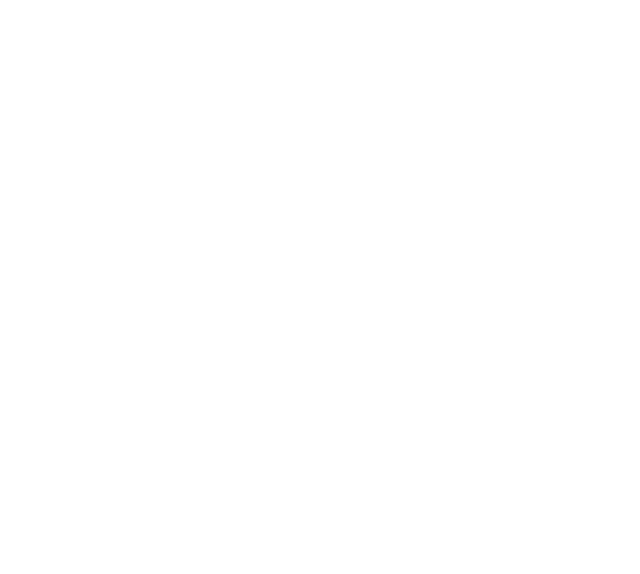
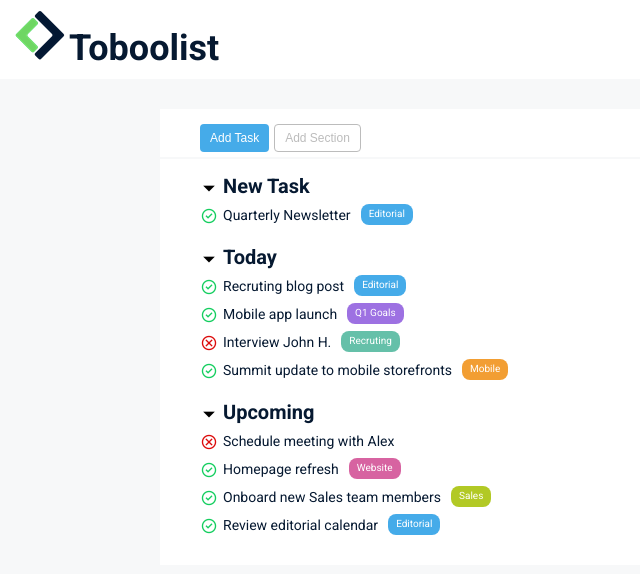
Before and after one commit to pietrobrighella/html-css-toboolist, a plain HTML site: page index.html in a window 1280 px wide. Shown: the whole page, without its empty margins (0-640 px from the left). Drawn offline with nearby package versions, Linux system fonts and the light colour scheme.

Commit message:
completo

```diff
--- a/css/style.css
+++ b/css/style.css
@@ -1,5 +1,139 @@
+/* global reset */
 * {
     margin: 0;
     padding: 0;
     box-sizing: border-box;
 }
+
+/* global setup */
+html {
+    font-family: 'Open Sans', sans-serif;
+    font-family: 'Oswald', sans-serif;
+    font-family: 'Roboto', sans-serif;
+}
+
+body {
+    background-color: rgb(247, 248, 249);
+}
+
+h1.text-logo {
+    display: inline-block;
+    color: rgb(6, 25, 49);
+    font-size: 36px;
+}
+
+h2 {
+    font-size: 20px;
+    color: rgb(6, 25, 49);
+}
+
+p {
+    color: rgb(6, 25, 49);
+    font-size: 14px;
+}
+
+button {
+    background-color: rgb(69, 171, 233);
+    border-radius: 4px;
+    border: 0;
+    padding: 6px 10px;
+    font-size: 12px;
+    color: white;
+    margin-right: 5px;
+}
+
+.button-empty {
+    background-color: transparent;
+    border: 1px solid rgb(188, 188, 188);
+    color: rgb(188, 188, 188);
+}
+
+/* header - container setting */
+header {
+    background-color: white;
+    padding: 10px 15px;
+}
+
+.container {
+    background-color: white;
+    width: 75%;
+    margin: 30px auto;
+    padding-bottom: 25px;
+}
+
+/* header section */
+#control {
+    border-bottom: 2px solid rgb(247, 248, 249);
+    padding-bottom: 5px;
+}
+
+/* all section setting */
+.section-1 {
+    padding: 15px 40px 0 40px;
+    height:100%;
+    display: flex;
+    justify-content: left;
+}
+
+.section-2 {
+    padding: 5px 40px;
+    height:100%;
+    display: flex;
+    justify-content: left;
+}
+
+.title-section {
+    display: inline-block;
+}
+
+/* icon setting */
+.arrow {
+    font-size: 28px !important;
+    margin-left: -5px;
+}
+
+.check {
+    color: rgb(20, 206, 95);
+    font-size: 18px !important;
+    margin-right: 5px;
+}
+
+.cancel {
+    color: rgb(220, 11, 11);
+    font-size: 18px !important;
+    margin-right: 5px;
+}
+
+/* all tag setting */
+.tag {
+    padding: 4px 8px;
+    border-radius: 8px;
+    font-size: 10px;
+    color: white;
+    margin-left: 10px;
+    margin-top: -3px;
+}
+
+.blue {
+    background-color: rgb(69, 171, 233);
+}
+
+.violet {
+    background-color: rgb(157, 113, 226);
+}
+
+.green {
+    background-color: rgb(101, 192, 169);
+}
+
+.orange {
+    background-color: rgb(242, 158, 51);
+}
+
+.fuxsia {
+    background-color: rgb(215, 99, 161);
+}
+
+.lime {
+    background-color: rgb(178, 201, 37);
+}
--- a/index.html
+++ b/index.html
@@ -4,9 +4,91 @@
     <meta charset="UTF-8">
     <meta http-equiv="X-UA-Compatible" content="IE=edge">
     <meta name="viewport" content="width=device-width, initial-scale=1.0">
+    <link rel="shortcut icon" href="img/logo copia.png" type="image/x-icon">
+    <link rel="stylesheet" href="css/style.css">
+    <link rel="preconnect" href="https://fonts.googleapis.com">
+    <link rel="preconnect" href="https://fonts.gstatic.com" crossorigin>
+    <link href="https://fonts.googleapis.com/css2?family=Open+Sans:wght@400;700&family=Oswald:wght@200;400;600&family=Roboto:wght@300;400;700&display=swap" rel="stylesheet">
+    <link rel="stylesheet" href="https://fonts.googleapis.com/css2?family=Material+Symbols+Outlined:opsz,wght,FILL,GRAD@48,400,0,0" />
     <title>ToBooList Exercise</title>
 </head>
 <body>
+    <!-- header setting -->
+    <header>
+        <img src="img/Logo.png" alt="Pittogramma Boolean">
+        <h1 class="text-logo">Toboolist</h1>
+    </header>
 
+    <!-- start main content -->
+    <main class="container">
+
+        <!-- header section with button -->
+        <div id="control" class="section-1">
+            <button class="button-fill">Add Task</button>
+            <button class="button-empty">Add Section</button>
+        </div>
+
+        <!-- new task section -->
+        <div class="section-1">
+            <span class="material-symbols-outlined arrow">arrow_drop_down</span>
+            <h2 class="title-section">New Task</h2>
+        </div>
+        <div class="section-2">
+            <span class="material-symbols-outlined check">check_circle</span>
+            <p class="title-section">Quarterly Newsletter</p>
+            <span class="tag blue">Editorial</span>
+        </div>
+
+        <!-- today section -->
+        <div class="section-1">
+            <span class="material-symbols-outlined arrow">arrow_drop_down</span>
+            <h2 class="title-section">Today</h2>
+        </div>
+        <div class="section-2">
+            <span class="material-symbols-outlined check">check_circle</span>
+            <p class="title-section">Recruting blog post</p>
+            <span class="tag blue">Editorial</span>
+        </div>
+        <div class="section-2">
+            <span class="material-symbols-outlined check">check_circle</span>
+            <p class="title-section">Mobile app launch</p>
+            <span class="tag violet">Q1 Goals</span>
+        </div>
+        <div class="section-2">
+            <span class="material-symbols-outlined cancel">cancel</span>
+            <p class="title-section">Interview John H.</p>
+            <span class="tag green">Recruting</span>
+        </div>
+        <div class="section-2">
+            <span class="material-symbols-outlined check">check_circle</span>
+            <p class="title-section">Summit update to mobile storefronts</p>
+            <span class="tag orange">Mobile</span>
+        </div>
+
+        <!-- upcoming -->
+        <div class="section-1">
+            <span class="material-symbols-outlined arrow">arrow_drop_down</span>
+            <h2 class="title-section">Upcoming</h2>
+        </div>
+        <div class="section-2">
+            <span class="material-symbols-outlined cancel">cancel</span>
+            <p class="title-section">Schedule meeting with Alex</p>
+        </div>
+        <div class="section-2">
+            <span class="material-symbols-outlined check">check_circle</span>
+            <p class="title-section">Homepage refresh</p>
+            <span class="tag fuxsia">Website</span>
+        </div>
+        <div class="section-2">
+            <span class="material-symbols-outlined check">check_circle</span>
+            <p class="title-section">Onboard new Sales team members</p>
+            <span class="tag lime">Sales</span>
+        </div>
+        <div class="section-2">
+            <span class="material-symbols-outlined check">check_circle</span>
+            <p class="title-section">Review editorial calendar</p>
+            <span class="tag blue">Editorial</span>
+        </div>
+    </main>
 </body>
 </html>
```
